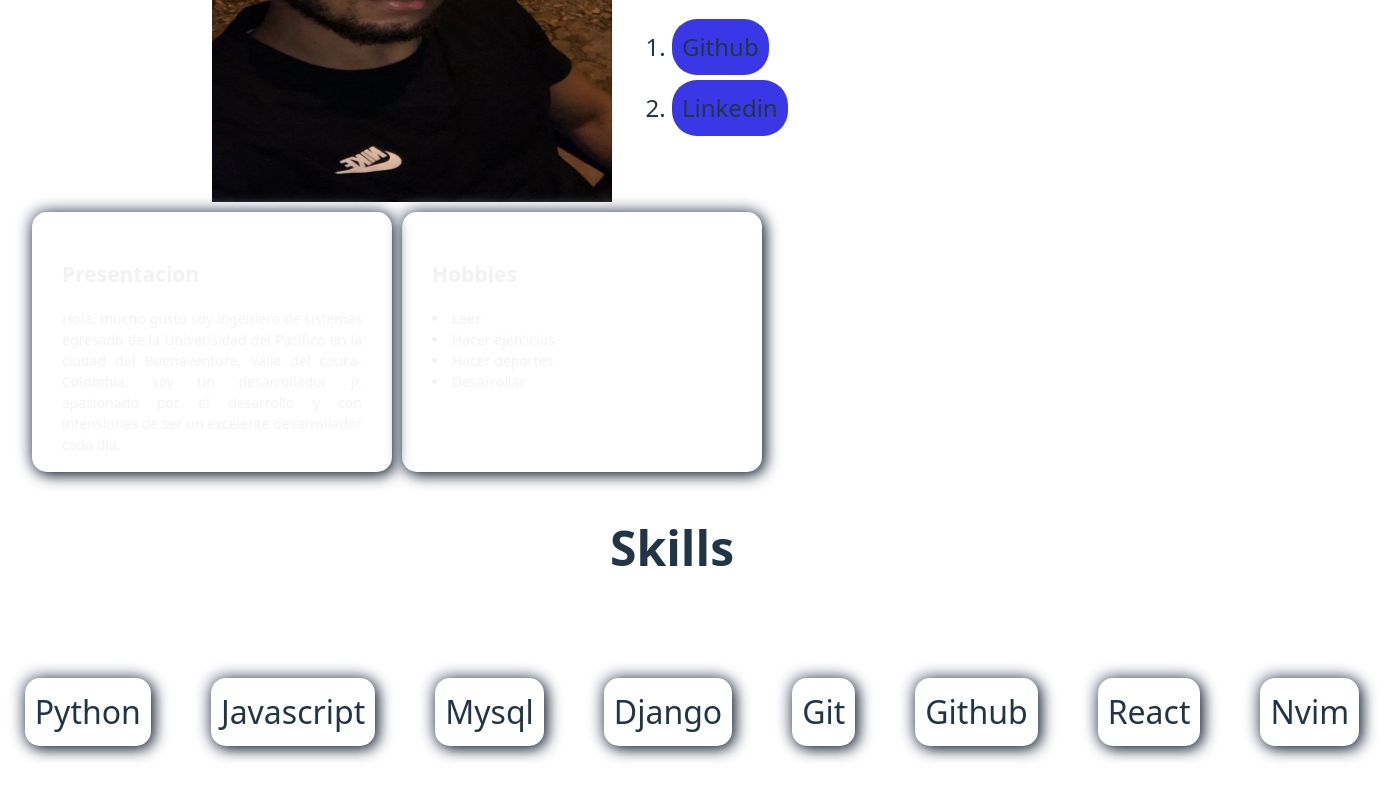
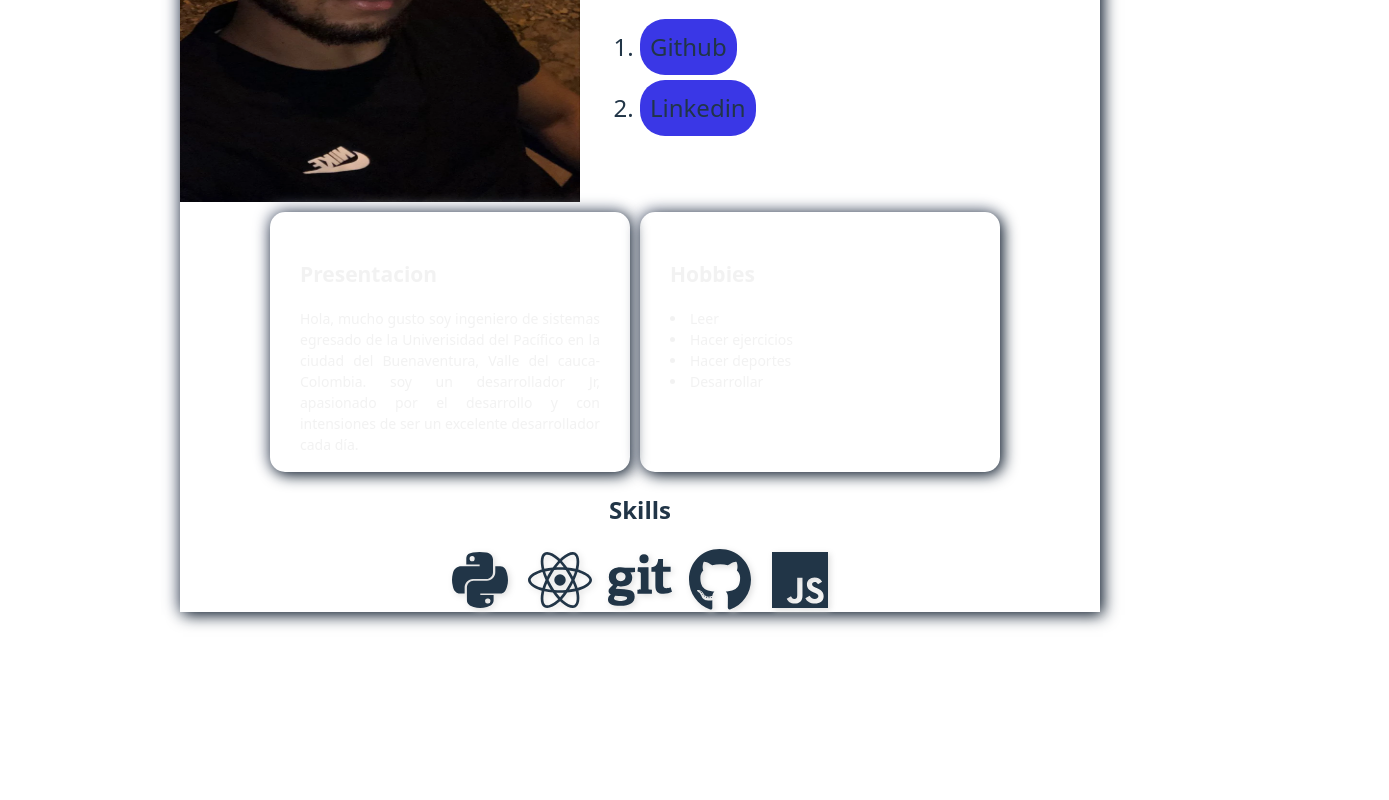
Before and after one commit to FranciscoDJVI/Portafolio, a React (Vite) app in the folder portafolio/: page / in a window 1280 px wide. Shown: the part 330-1130 px from the top of the page, 1389 px wide, since content can reach past the window. After the commit the page ends 974 px from the top, so only its background shows below. Built offline with nearby package versions, Linux system fonts and the light colour scheme.

Commit message:
fix: add fontawesonicons

```diff
--- a/portafolio/package.json
+++ b/portafolio/package.json
@@ -10,6 +10,11 @@
     "preview": "vite preview"
   },
   "dependencies": {
+    "@fortawesome/fontawesome-svg-core": "^7.0.1",
+    "@fortawesome/free-brands-svg-icons": "^7.0.1",
+    "@fortawesome/free-regular-svg-icons": "^7.0.1",
+    "@fortawesome/free-solid-svg-icons": "^7.0.1",
+    "@fortawesome/react-fontawesome": "^3.0.2",
     "framer-motion": "^12.23.21",
     "react": "^19.1.1",
     "react-dom": "^19.1.1"
--- a/portafolio/src/App.css
+++ b/portafolio/src/App.css
@@ -4,3 +4,14 @@
   padding: 2rem;
   text-align: center;
 }
+
+.container {
+  display: flex;
+  flex-direction: column;
+  align-items: center;
+  box-shadow:
+    3px 3px 15px #0d1b2a,
+    -3px -3px 15px #babecc;
+  width: fit-content;
+  height: auto;
+}
--- a/portafolio/src/App.jsx
+++ b/portafolio/src/App.jsx
@@ -6,14 +6,14 @@ import Skills from "./components/Skills";
 
 function App() {
   return (
-    <>
+    <div className="container">
       <Avatar />
       <div style={{ display: "flex", flexDirection: "row" }}>
         <PresentationText />
         <Hobbies />
       </div>
       <Skills />
-    </>
+    </div>
   );
 }
 
--- a/portafolio/src/components/Skills.jsx
+++ b/portafolio/src/components/Skills.jsx
@@ -1,78 +1,33 @@
+import React from "react";
 import { motion } from "framer-motion";
-const StyleLi = {
-  fontSize: "2rem",
-  margin: "30px",
-  background: "var(--principal-color)",
-  padding: "10px",
-  border: "10px var(--principal-color) solid",
-  boxShadow: "3px 3px 15px #0d1b2a,-3px -3px 15px #babecc",
-  borderRadius: "15px",
-};
-const skills = [
-  "Python",
-  "Javascript",
-  "Mysql",
-  "Django",
-  "Git",
-  "Github",
-  "React",
-  "Nvim",
-];
+import { FontAwesomeIcon } from "@fortawesome/react-fontawesome";
+import {
+  faPython,
+  faReact,
+  faGit,
+  faGithub,
+  faJs,
+} from "@fortawesome/free-brands-svg-icons";
 
-// Definir las variantes de la animacion para el contenedor
-const containerVarinats = {
-  hidden: { opacity: 0 },
-  show: {
-    opacity: 1,
-    tansition: {
-      straggerChildren: 0.5, // Retraso de la animacion entre cada elmento hijo.
-    },
-  },
-};
-
-// Definir las variantes de la animacion para cada elemento de la lista.
-const itemVariants = {
-  hidden: { opacity: 0, x: -100 },
-  show: { opacity: 1, x: 0 },
+const StyleFontAweson = {
+  filter: "drop-shadow(2px 2px 3px  #dddddd)",
 };
 
 function Skills() {
   return (
-    <div className="skills">
-      <div
-        style={{
-          display: "flex",
-          flexDirection: "column",
-          justifyItems: "center",
-          alignItems: "center",
-        }}
+    <div>
+      <motion.h2
+        initial={{ opacity: 0, y: -20 }}
+        animate={{ opacity: 1, y: 0 }}
+        transition={{ duration: 0.5, ease: "easeOut" }}
       >
-        <h2
-          style={{
-            fontSize: "3rem",
-            marginBottom: "3rem",
-          }}
-        >
-          Skills
-        </h2>
-        <motion.ul
-          variants={containerVarinats}
-          initial="hidden"
-          animate="show"
-          style={{
-            display: "flex",
-            flexDirection: "row",
-            gap: "4",
-            listStyleType: "none",
-          }}
-        >
-          {skills.map((skill, index) => (
-            <motion.li style={StyleLi} key={index} variants={itemVariants}>
-              {skill}
-            </motion.li>
-          ))}
-        </motion.ul>
-      </div>
+        Skills
+      </motion.h2>
+      <FontAwesomeIcon icon={faPython} size="4x" style={StyleFontAweson} />
+      <FontAwesomeIcon icon={faReact} size="4x" style={StyleFontAweson} />
+      <FontAwesomeIcon icon={faGit} size="4x" style={StyleFontAweson} />
+      <FontAwesomeIcon icon={faGithub} size="4x" style={StyleFontAweson} />
+      <FontAwesomeIcon icon={faJs} size="4x" style={StyleFontAweson} />
     </div>
   );
 }
--- a/portafolio/src/index.css
+++ b/portafolio/src/index.css
@@ -25,6 +25,7 @@ a:hover {
 body {
   margin: 0;
   display: flex;
+  flex-direction: "row";
   place-items: center;
   min-width: 320px;
   min-height: 100vh;
```
Also changed, not shown: 1 other file (tests, documents, lock files or other folders).
